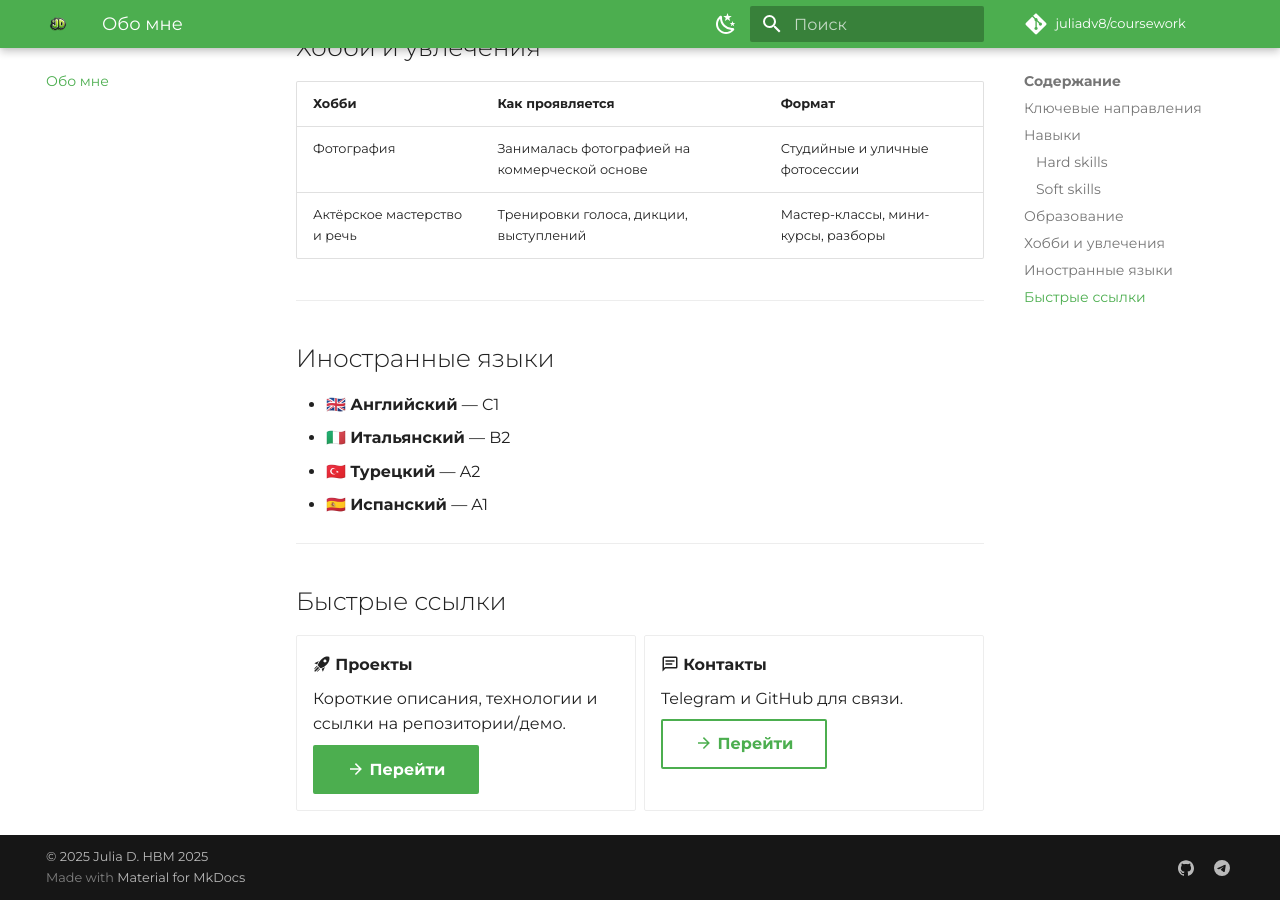
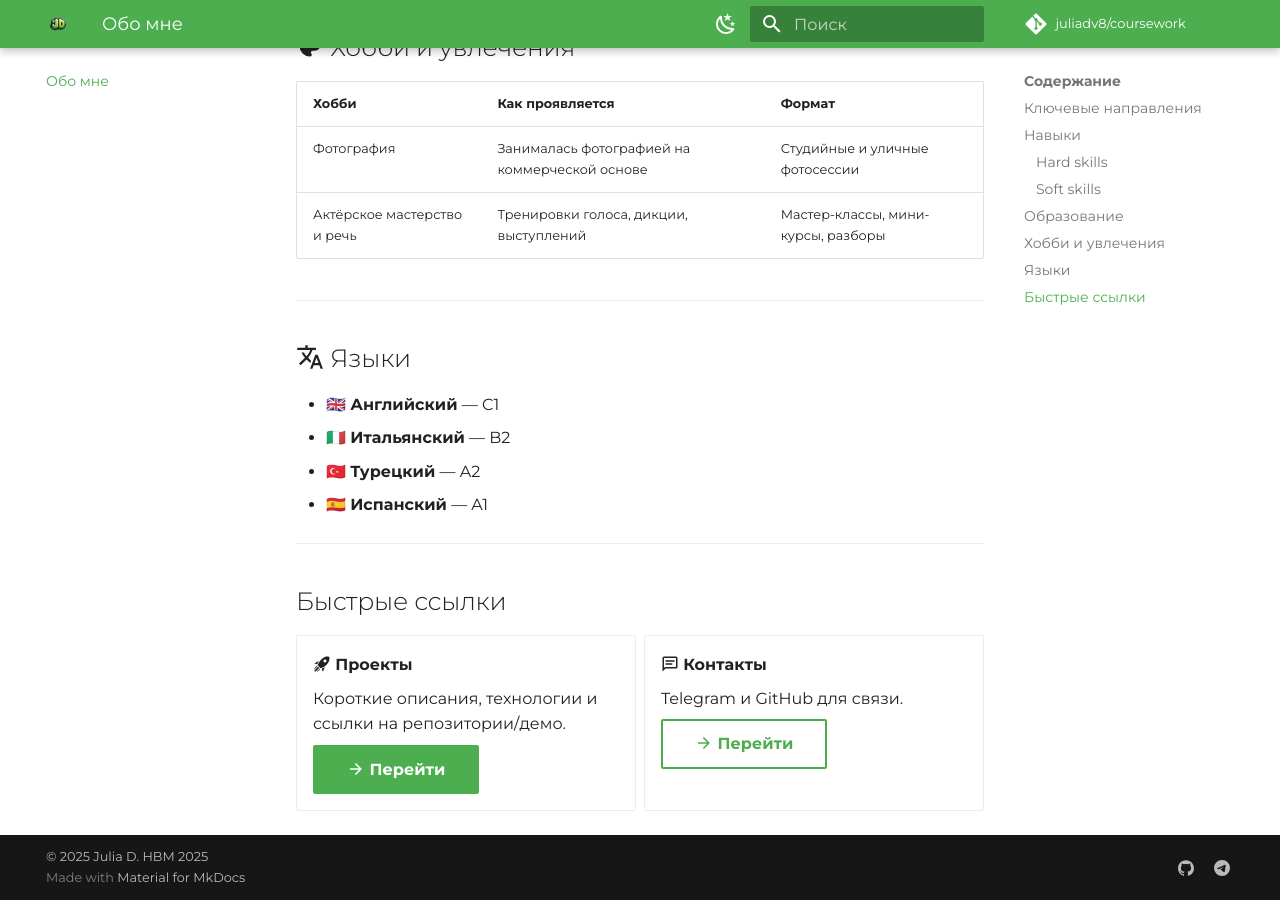
Before and after one commit to juliadv8/coursework, an MkDocs documentation site: the page built from docs/about.md, in a window 1280 px wide and 900 px high, scrolled down 2307 px. Built offline with MkDocs 1.6.1 and Material for MkDocs 9.7.7, drawn with Linux system fonts in a browser that asks for light colours; comment, search, counter and statistics services are not loaded; some of the changed lines change nothing that is shown.

Commit message:
Update about.md

```diff
--- a/docs/about.md
+++ b/docs/about.md
@@ -8,7 +8,7 @@
 
 ---
 
-## Ключевые направления
+## :material-compass: Ключевые направления
 
 | Направление | Чем занимаюсь | Инструменты / подходы |
 |---|---|---|
@@ -19,7 +19,7 @@
 
 ---
 
-## Навыки
+## :material-cog: Навыки
 
 - ### Hard skills
 Управление проектами • Продуктовая разработка • Маркетинг • SMM • SEO • Аналитика • Продажи • Tilda • Figma • Adobe • Procreate • Notion • MatterMost • amoCRM, Bitrix24 • GetCourse • Salebot • Яндекс.Метрика • Работа с образовательным контентом • Организация мероприятий (MICE)
@@ -29,7 +29,7 @@
 
 ---
 
-## Образование
+## :material-school: Образование
 
 > Основное образование
 
@@ -49,7 +49,7 @@
 
 ---
 
-## Хобби и увлечения
+## :material-palette: Хобби и увлечения
 
 | Хобби | Как проявляется | Формат |
 |---|---|---|
@@ -58,7 +58,7 @@
 
 ---
 
-## Иностранные языки
+## :material-translate: Языки
 
 - 🇬🇧 **Английский** — C1
 - 🇮🇹 **Итальянский** — B2
```
